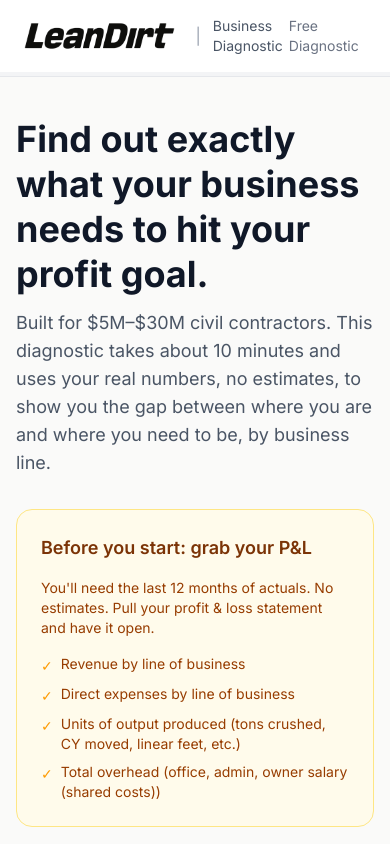
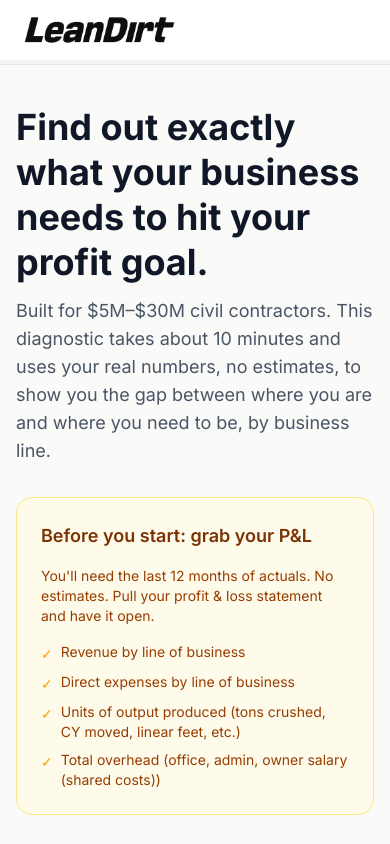
Before and after one commit to zdestes/lean-dirt-diagnostic, a Next.js app: page / in a window 390 px wide. Shown: the top 844 px of the page. Built offline with nearby package versions, Linux system fonts and the light colour scheme.

Commit message:
fix: clean up nav header on mobile — hide pipe/label on small screens, drop 'Free Diagnostic'

```diff
--- a/src/components/DiagnosticWizard.tsx
+++ b/src/components/DiagnosticWizard.tsx
@@ -181,11 +181,11 @@ export default function DiagnosticWizard() {
         <div className="max-w-3xl mx-auto px-4 py-4 flex items-center justify-between">
           <div className="flex items-center gap-3">
             <img src="/wordmark.png" alt="Lean Dirt" className="h-7 w-auto" />
-            <span className="text-gray-400">|</span>
-            <span className="text-gray-600 text-sm">Business Diagnostic</span>
+            <span className="text-gray-400 hidden sm:inline">|</span>
+            <span className="text-gray-600 text-sm hidden sm:inline">Diagnostic</span>
           </div>
           <div className="text-sm text-gray-500">
-            {step === 0 && 'Free Diagnostic'}
+            {step === 0 && ''}
             {step === 1 && 'Step 1 of 2'}
             {step === 2 && 'Step 2 of 2'}
             {step === 'gate' && 'Almost there…'}
```
